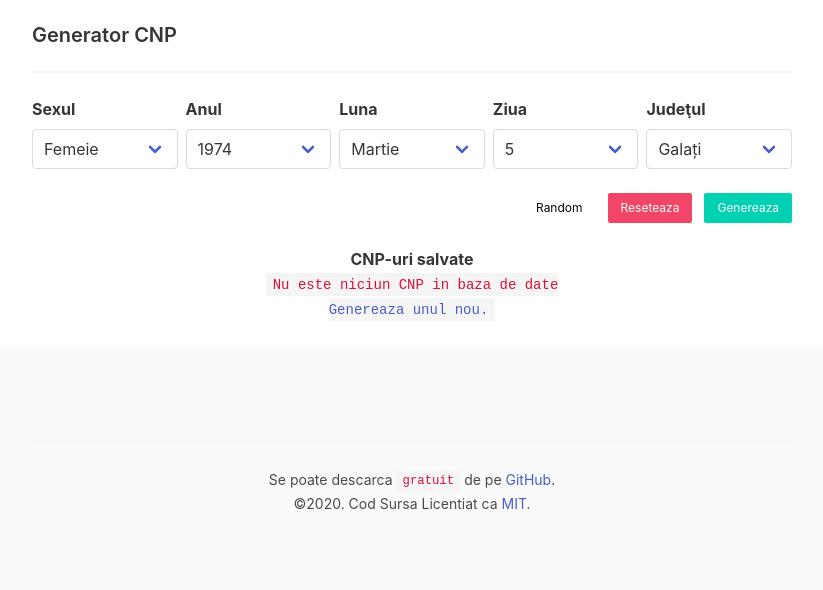
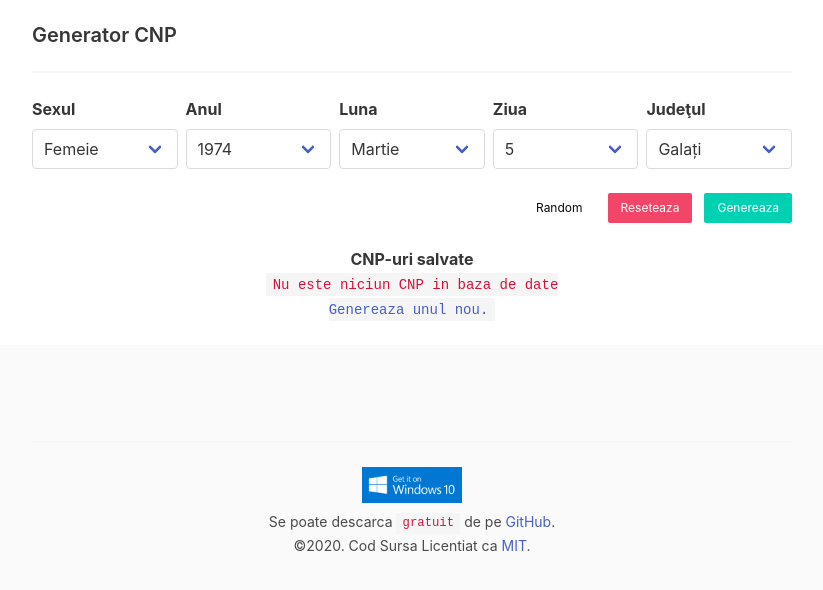
Before and after one commit to davidmoraru/cnpgen, a Vue app: page / in a window 1280 px wide. Shown: the top 590 px of the page, without its empty margins (228-1051 px from the left). Built offline with nearby package versions, Linux system fonts and the light colour scheme.

Commit message:
added download btn ..

```diff
--- a/src/components/Footer.vue
+++ b/src/components/Footer.vue
@@ -10,12 +10,15 @@
       <div class="column is-8-desktop is-offset-2-desktop">
         <hr>
         <p>
+          <a href="https://github.com/davidmoraru/cnpgen/releases/tag/0.2.0" target="_blank">
+            <img class="download" src="../assets/winstorebanner-300x108.png" alt="Download for Windows 10" title="Download for Windows 10">
+          </a>
+          <br>
           <small>
             Se poate descarca <code>gratuit</code> de pe <a href="https://github.com/davidmoraru/cnpgen">GitHub</a>.
             <br>
             <span v-html="copy.text"></span>
           </small>
-          <br>
 
         </p>
       </div>
@@ -42,5 +45,8 @@ export default {
 </script>
 
 <style lang="scss" scoped>
-
+.download {
+  width: 100px;
+  height: auto;
+}
 </style>
```
Also changed, not shown: src/background.js (+9 -5 lines), src/assets/logo.png (deleted), src/assets/winstorebanner-300x108.png (added).
